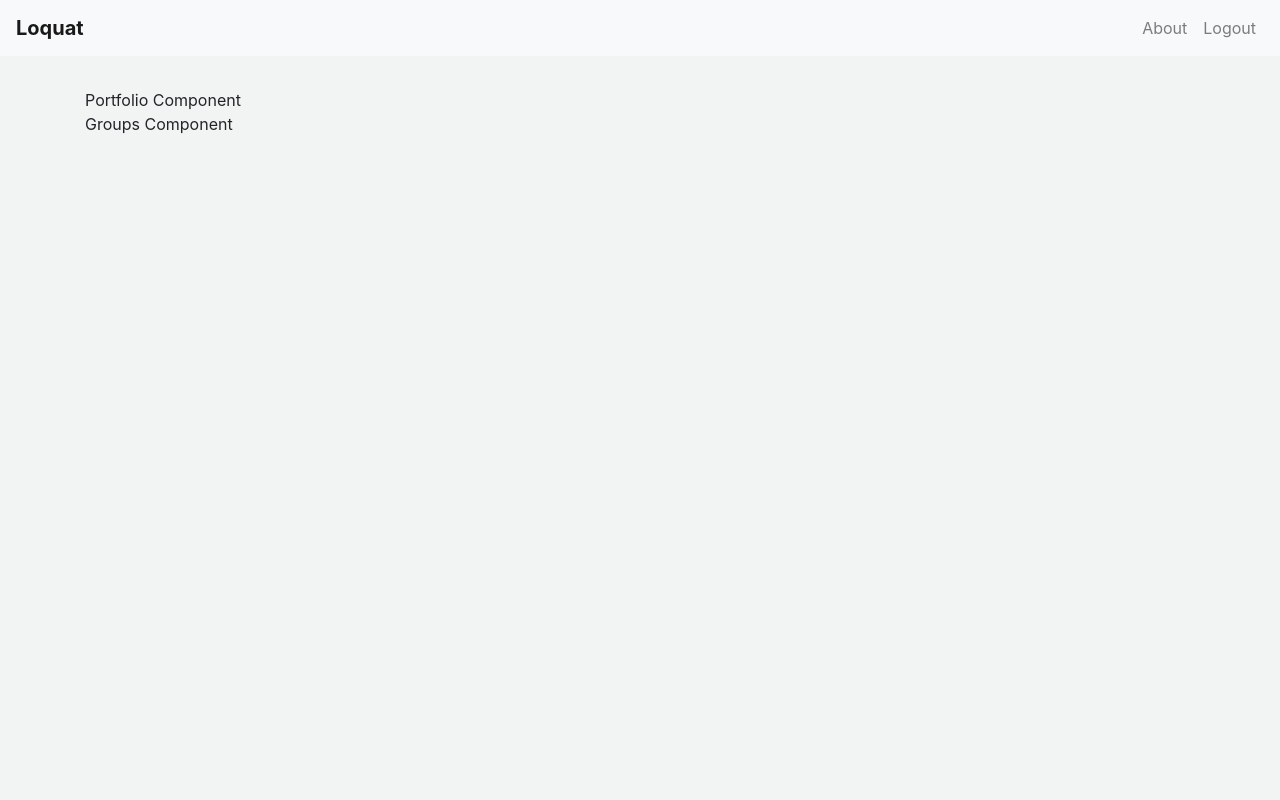
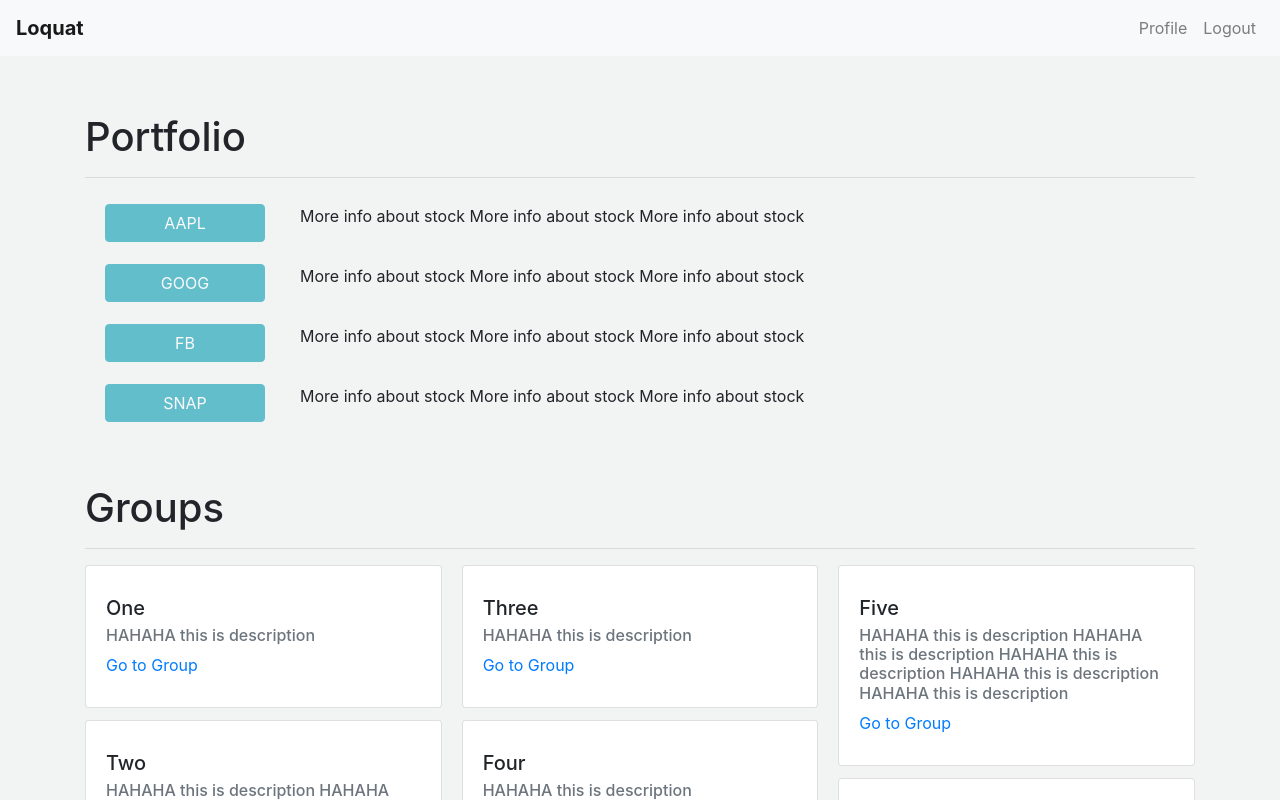
Before and after one commit to anirudhnkl/loquat-new, a React (Create React App) app in the folder loquat/: page /dashboard in a window 1280 px wide. Shown: the top 800 px of the page. Built offline with nearby package versions, Linux system fonts and the light colour scheme.

Commit message:
Dashboard View

```diff
--- a/loquat/src/App.js
+++ b/loquat/src/App.js
@@ -49,7 +49,7 @@ class App extends Component {
           {this.state.isAuthenticated
             ? <Navbar.Collapse id="nav navbar-nav">
                 <Nav className="ml-auto">
-                  <Nav.Link href="/about">About</Nav.Link>
+                  <Nav.Link href="/Profile">Profile</Nav.Link>
                   <Nav.Link onClick={this.handleLogout}>Logout</Nav.Link>
                 </Nav>
               </Navbar.Collapse>
--- /dev/null
+++ b/loquat/src/components/GroupCards/GroupCards.css
@@ -0,0 +1,9 @@
+.GroupCards {
+    height: auto;
+    padding: 25px 0px;
+    width: 100%;
+}
+
+.group-card {
+    padding: 10px 0px;
+}
--- /dev/null
+++ b/loquat/src/components/GroupCards/GroupCards.js
@@ -0,0 +1,42 @@
+import React, { Component } from 'react';
+import { Card, CardColumns } from 'react-bootstrap';
+
+import './GroupCards.css';
+
+var groups = [
+  {id: 1, name: "One", desc:"HAHAHA this is description", link:"clout"},
+  {id: 2, name: "Two", desc:"HAHAHA this is description HAHAHA this is description HAHAHA this is description HAHAHA this is description", link:"clout"},
+  {id: 3, name: "Three", desc:"HAHAHA this is description", link:"clout"},
+  {id: 4, name: "Four", desc:"HAHAHA this is description", link:"clout"},
+  {id: 5, name: "Five", desc:"HAHAHA this is description HAHAHA this is description HAHAHA this is description HAHAHA this is description HAHAHA this is description", link:"clout"},
+  {id: 6, name: "Six", desc:"HAHAHA this is description", link:"clout"}
+];
+
+class GroupCards extends Component {
+  handleLogout = async event => {
+    this.userHasAuthenticated(false);
+  }
+
+  render() {
+    return (
+      <div className="GroupCards">
+        <h1>Groups</h1>
+        <hr />
+        <CardColumns>
+        {groups.map(group => (
+            <Card key={group.id} className="group-card">
+              <Card.Body>
+                <Card.Title>{group.name}</Card.Title>
+                <Card.Subtitle className="mb-2 text-muted">{group.desc}</Card.Subtitle>
+                {/* <Card.Text>{group.desc}</Card.Text> */}
+                <Card.Link href={group.link}>Go to Group</Card.Link>
+              </Card.Body>
+            </Card>
+        ))}
+        </CardColumns>
+      </div>
+    );
+  }
+}
+
+export default GroupCards;
--- /dev/null
+++ b/loquat/src/components/Portfolio/Portfolio.css
@@ -0,0 +1,21 @@
+.Portfolio {
+    height: auto;
+    padding: 25px 0px;
+    width: 100%;
+}
+
+.stock-row {
+    vertical-align: middle;
+    padding: 5px 0px;
+    width: 90vw;
+}
+
+.tckr {
+    margin: 5px;
+    width: 100%;
+}
+
+.info {
+    padding: 5px 10px;
+    width: 100%
+}
--- /dev/null
+++ b/loquat/src/components/Portfolio/Portfolio.js
@@ -0,0 +1,31 @@
+import React, { Component } from 'react';
+import { ButtonToolbar, Button } from 'react-bootstrap';
+
+import './Portfolio.css';
+
+var stocks = ["AAPL", "GOOG", "FB", "SNAP"];
+
+class Portfolio extends Component {
+  render() {
+    return (
+      <div className="Portfolio">
+        <h1>Portfolio</h1>
+        <hr />
+        {stocks.map(stock => (
+          <div className="stock-row container " key={stock}>
+           <ButtonToolbar>
+            <div className="col-sm-2">
+              <Button variant="info" className="btn btn-primary tckr" disabled>{stock}</Button>
+            </div>
+            <div className="col-sm-10">
+              <p className="info">More info about stock More info about stock More info about stock</p>
+            </div>
+          </ButtonToolbar>
+          </div>
+        ))}
+      </div>
+    );
+  }
+}
+
+export default Portfolio;
--- a/loquat/src/containers/Dashboard.css
+++ b/loquat/src/containers/Dashboard.css
@@ -1,6 +1,6 @@
 .Dashboard {
     padding: 32px;
-    height: calc(100vh - 56px);
+    height: auto;
 }
 
 /* .row {
--- a/loquat/src/containers/Dashboard.js
+++ b/loquat/src/containers/Dashboard.js
@@ -1,5 +1,8 @@
 import React, { Component } from "react";
 import { Container, Row, Col, /*Button*/ } from "react-bootstrap";
+import Portfolio from "../components/Portfolio/Portfolio";
+import GroupCards from "../components/GroupCards/GroupCards";
+
 import "./Dashboard.css";
 
 class Dashboard extends Component {
@@ -32,12 +35,12 @@ class Dashboard extends Component {
         <Container>
             <Row>
               <Col md="auto">
-                Portfolio Component
+                <Portfolio />
               </Col>
             </Row>
             <Row>
               <Col md="auto">
-                Groups Component
+                <GroupCards />
               </Col>
             </Row>
         </Container>
```
